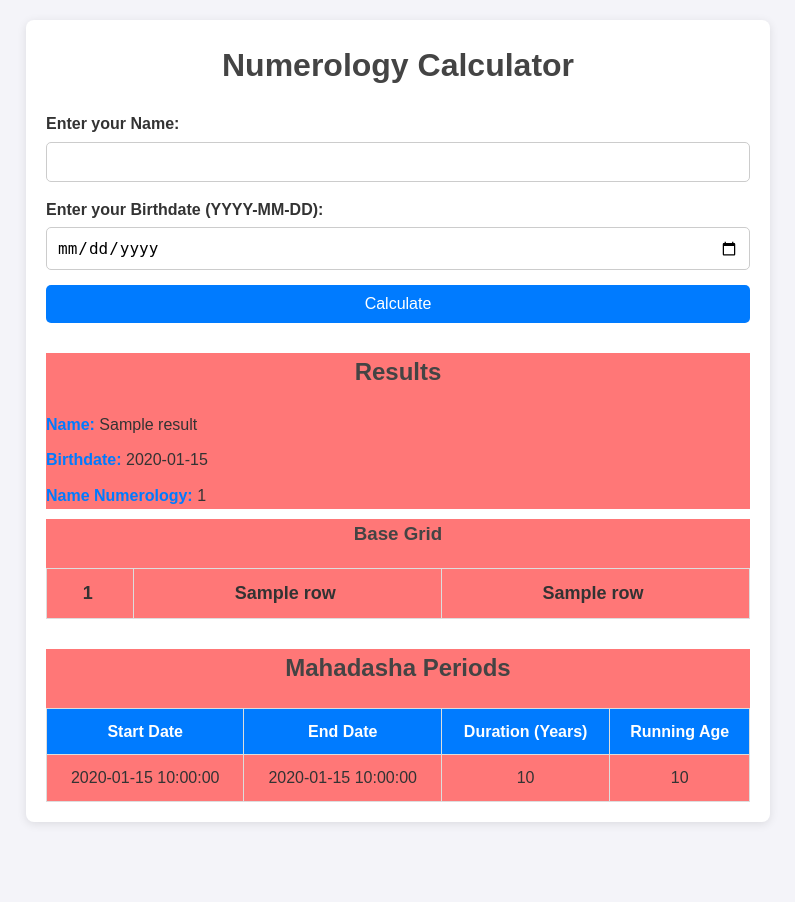
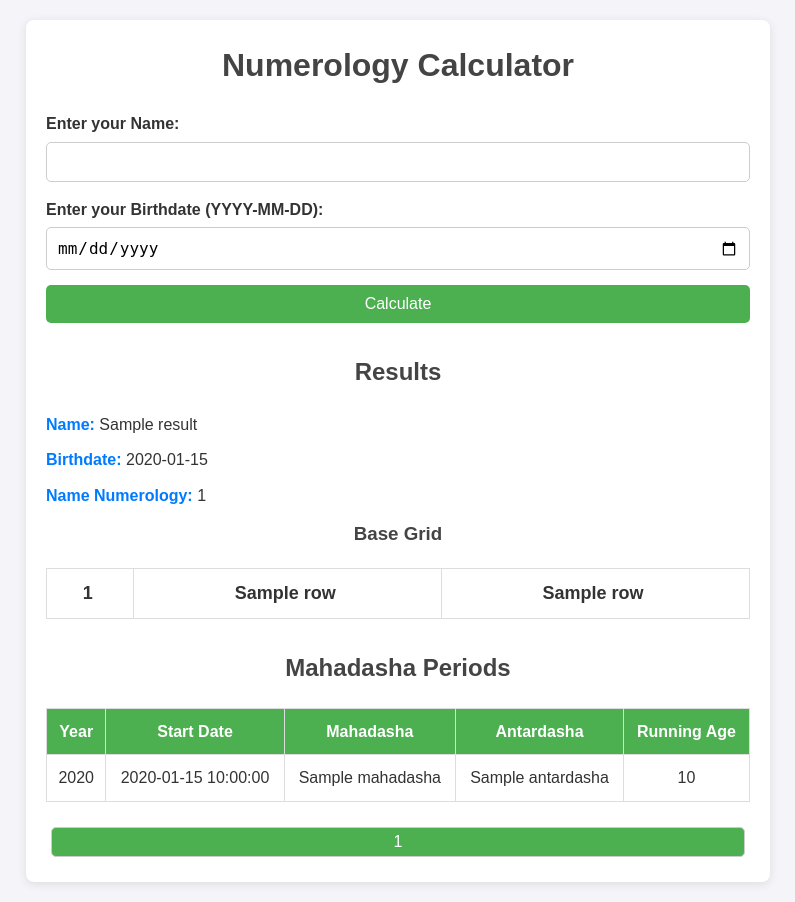
Before and after one commit to atinmathur/numero-app, a FastAPI app: template templates/index.html in a window 1280 px wide. Shown: the whole page, without its empty margins (242-1037 px from the left). Before the commit the page ends 824 px from the top, so only its background shows below. Run offline with FastAPI, Linux system fonts and the light colour scheme; the template is opened without the code that fills it: most values are stand-ins (such as "Sample title", 1, 10 or a date in 2020).

Commit message:
Added mahadasha antardasha table with pagination

```diff
--- a/main.py
+++ b/main.py
@@ -123,57 +123,50 @@ def generate_vedic_grid_dynamic(birthdate: str):
 
     return grid
 
-def calculate_mahadasha_periods(birthdate: str, num_cycles: int = 2) -> list:
-    """
-    Calculate Mahadasha periods starting from the birthday, based on the Root Number.
-
-    Args:
-    - birthdate (str): Birthdate in the format 'YYYY-MM-DD'
-    - num_cycles (int): Number of Mahadasha cycles to calculate (default: 2)
-
-    Returns:
-    - list: A list of dictionaries containing Mahadasha start year, duration, and end year.
-    """
-    # Parse the birthdate
+def calculate_mahadasha_antardasha(birthdate: str, num_years: int = 90):
     birthdate_dt = datetime.strptime(birthdate, "%Y-%m-%d")
-
-    # Extract the Root Number from the day
-    day = int(birthdate_dt.day)
+    day, month, year = birthdate_dt.day, birthdate_dt.month, birthdate_dt.year
     root_number = sum(int(digit) for digit in str(day))
     while root_number > 9:
         root_number = sum(int(digit) for digit in str(root_number))
 
-    # Generate Mahadasha durations in the correct sequence
-    durations = []
+    mahadasha_order = []
     start = root_number
-    for _ in range(9):  # One complete cycle
-        durations.append(start)
+    for _ in range(9):  # One cycle
+        mahadasha_order.append(start)
         start += 1
         if start > 9:
             start = 1
 
-    durations = durations * num_cycles  # Repeat the cycles
+    results = []
+    current_year = year
+    mahadasha_index = 0
+    mahadasha_start_year = year
 
-    # Initialize Mahadasha periods
-    mahadasha_periods = []
-    current_date = birthdate_dt
+    for i in range(num_years):
+        current_birthday = datetime(current_year + i, month, day)
+        if current_year + i >= mahadasha_start_year + mahadasha_order[mahadasha_index]:
+            mahadasha_index = (mahadasha_index + 1) % len(mahadasha_order)
+            mahadasha_start_year = current_year + i
 
-    for duration in durations:
-        start_date = current_date
-        end_date = current_date.replace(year=current_date.year + duration)
+        mahadasha = mahadasha_order[mahadasha_index]
+        sum_dob = day + month + (current_year + i) % 100
+        weekday = current_birthday.weekday()
+        weekday_map = {0: 2, 1: 9, 2: 5, 3: 3, 4: 6, 5: 8, 6: 1}
+        sum_dob += weekday_map[weekday]
+        while sum_dob > 9:
+            sum_dob = sum(int(digit) for digit in str(sum_dob))
+        antardasha = sum_dob
+        running_age = (current_year + i) - year + 1
+        results.append({
+            "year": current_year + i,
+            "start_date": current_birthday.strftime("%d-%m-%Y"),
+            "running_age": running_age,
+            "mahadasha": mahadasha,
+            "antardasha": antardasha,
+        })
 
-        start_age = current_date.year - birthdate_dt.year
-        end_age = end_date.year - birthdate_dt.year
-
-        mahadasha_periods.append({
-            "start_date": start_date.strftime("%Y-%m-%d"),
-            "end_date": end_date.strftime("%Y-%m-%d"),
-            "duration": duration,
-            "running_age": f"{start_age} - {end_age}",
-        })
-        current_date = end_date
-
-    return mahadasha_periods
+    return results
 
 
 # Root route for form submission
@@ -186,7 +179,7 @@ async def get_form(request: Request):
 async def post_result(request: Request, name: str = Form(...), birthdate: str = Form(...)):
     chaldean_number = calculate_chaldean_number(name)
     vedic_grid = generate_vedic_grid_dynamic(birthdate)
-    mahadasha_periods = calculate_mahadasha_periods(birthdate)
+    mahadasha_periods = calculate_mahadasha_antardasha(birthdate)
 
     return templates.TemplateResponse(
         "index.html",
--- a/static/styles.css
+++ b/static/styles.css
@@ -23,10 +23,6 @@ body {
   background: #fff;
   box-shadow: 0 2px 10px rgba(0, 0, 0, 0.1);
   border-radius: 8px;
-}
-
-.section {
-  background-color: #f77;
 }
 
 /* Heading styles */
@@ -62,7 +58,7 @@ button {
 }
 
 button {
-  background-color: #007bff;
+  background-color: #4caf50;
   color: white;
   border: none;
   cursor: pointer;
@@ -70,7 +66,7 @@ button {
 }
 
 button:hover {
-  background-color: #0056b3;
+  background-color: #45a049;
 }
 
 /* Results section */
@@ -86,6 +82,7 @@ table {
   width: 100%;
   border-collapse: collapse;
   margin-top: 20px;
+  margin-bottom: 20px;
 }
 
 table td,
@@ -96,7 +93,7 @@ table th {
 }
 
 table th {
-  background-color: #007bff;
+  background-color: #4caf50;
   color: white;
   font-weight: bold;
 }
@@ -107,6 +104,33 @@ table tr:nth-child(even) {
 
 table tr:hover {
   background-color: #f1f1f1;
+}
+
+.pagination {
+  margin-top: 20px;
+  text-align: center;
+  display: flex;
+  justify-content: center; /* Align buttons horizontally */
+}
+
+.pagination button {
+  padding: 5px 10px;
+  margin: 5px;
+  border: 1px solid #ccc;
+  background-color: #fff;
+  color: #333;
+  cursor: pointer;
+  display: inline-block; /* Ensure buttons are aligned horizontally */
+}
+
+.pagination button.active {
+  background-color: #4caf50;
+  color: white;
+}
+
+.pagination button:hover {
+  background-color: #4caf49;
+  color: white;
 }
 
 /* Adding subscript styling */
--- a/templates/index.html
+++ b/templates/index.html
@@ -4,11 +4,12 @@
     <meta charset="UTF-8" />
     <meta name="viewport" content="width=device-width, initial-scale=1.0" />
     <title>Numerology Calculator</title>
-    <link rel="stylesheet" href="/static/styles.css" />
+    <link rel="stylesheet" href="/static/styles.css?v=1.2" />
   </head>
   <body>
     <div class="container">
       <h1>Numerology Calculator</h1>
+
       <form action="/result" method="post">
         <label for="name">Enter your Name:</label>
         <input type="text" id="name" name="name" required />
@@ -20,13 +21,15 @@
       </form>
 
       {% if results %}
-      <div class="section">
+
+      <div class="sections">
         <h2>Results</h2>
         <p><strong>Name:</strong> {{ results.name }}</p>
         <p><strong>Birthdate:</strong> {{ results.birthdate }}</p>
         <p><strong>Name Numerology:</strong> {{ results.chaldean_number }}</p>
       </div>
-      <div class="section">
+
+      <div class="sections">
         <h3>Base Grid</h3>
         <table>
           <tbody>
@@ -43,30 +46,69 @@
         </table>
       </div>
 
-      <div class="section">
+      <div class="sections mahadasha">
         <h2>Mahadasha Periods</h2>
         <table>
           <thead>
             <tr>
+              <th>Year</th>
               <th>Start Date</th>
-              <th>End Date</th>
-              <th>Duration (Years)</th>
+              <th>Mahadasha</th>
+              <th>Antardasha</th>
               <th>Running Age</th>
             </tr>
           </thead>
           <tbody>
             {% for period in results.mahadasha_periods %}
             <tr>
+              <td>{{ period.year }}</td>
               <td>{{ period.start_date }}</td>
-              <td>{{ period.end_date }}</td>
-              <td>{{ period.duration }}</td>
+              <td>{{ period.mahadasha }}</td>
+              <td>{{ period.antardasha }}</td>
               <td>{{ period.running_age }}</td>
             </tr>
             {% endfor %}
           </tbody>
         </table>
+
+        <div class="pagination"></div>
       </div>
+
       {% endif %}
     </div>
+
+    <script>
+      let currentPage = 1;
+      const pageSize = 10;
+
+      function paginate() {
+        const rows = document.querySelectorAll(".mahadasha tbody tr");
+        const totalPages = Math.ceil(rows.length / pageSize);
+
+        rows.forEach((row, index) => {
+          row.style.display =
+            index >= (currentPage - 1) * pageSize &&
+            index < currentPage * pageSize
+              ? ""
+              : "none";
+        });
+
+        const pagination = document.querySelector(".pagination");
+        pagination.innerHTML = "";
+        for (let i = 1; i <= totalPages; i++) {
+          const button = document.createElement("button");
+          button.className = i === currentPage ? "active" : "";
+          button.onclick = () => {
+            currentPage = i;
+            paginate();
+          };
+
+          button.textContent = i;
+          pagination.appendChild(button);
+        }
+      }
+
+      document.addEventListener("DOMContentLoaded", () => paginate());
+    </script>
   </body>
 </html>
```
